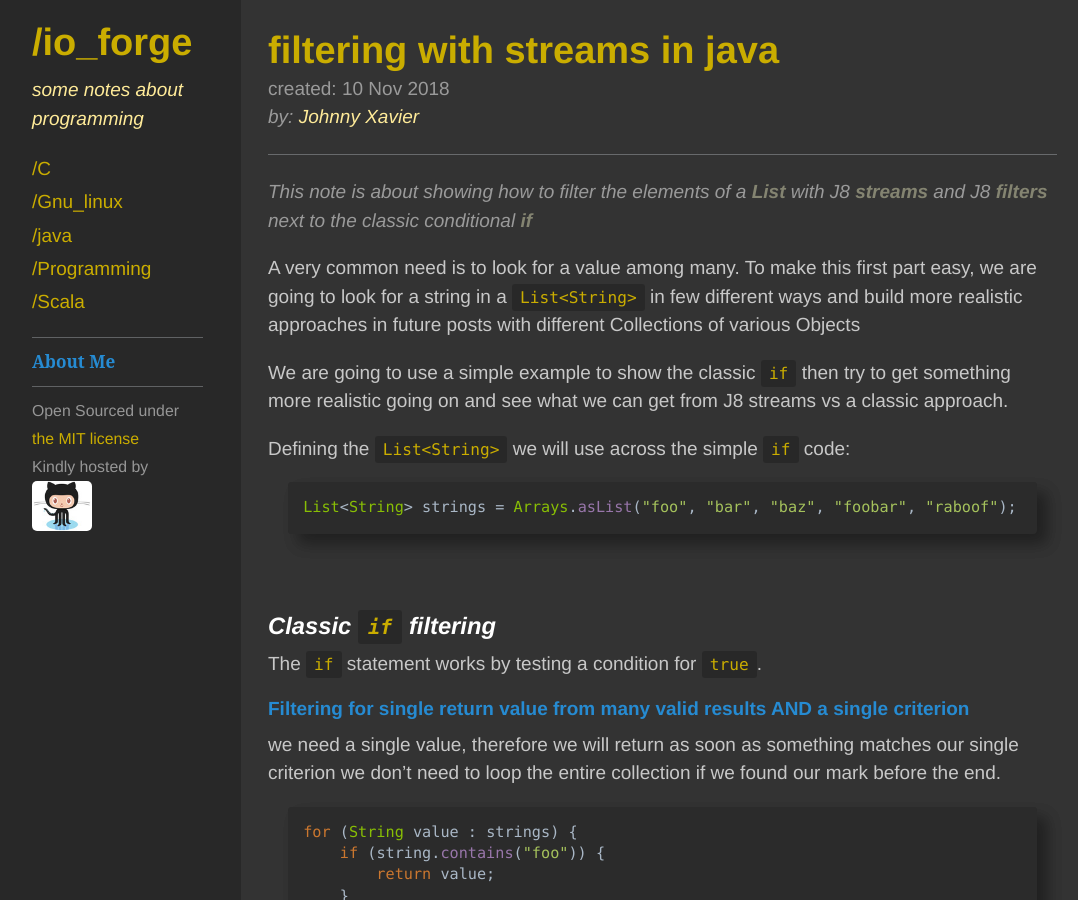
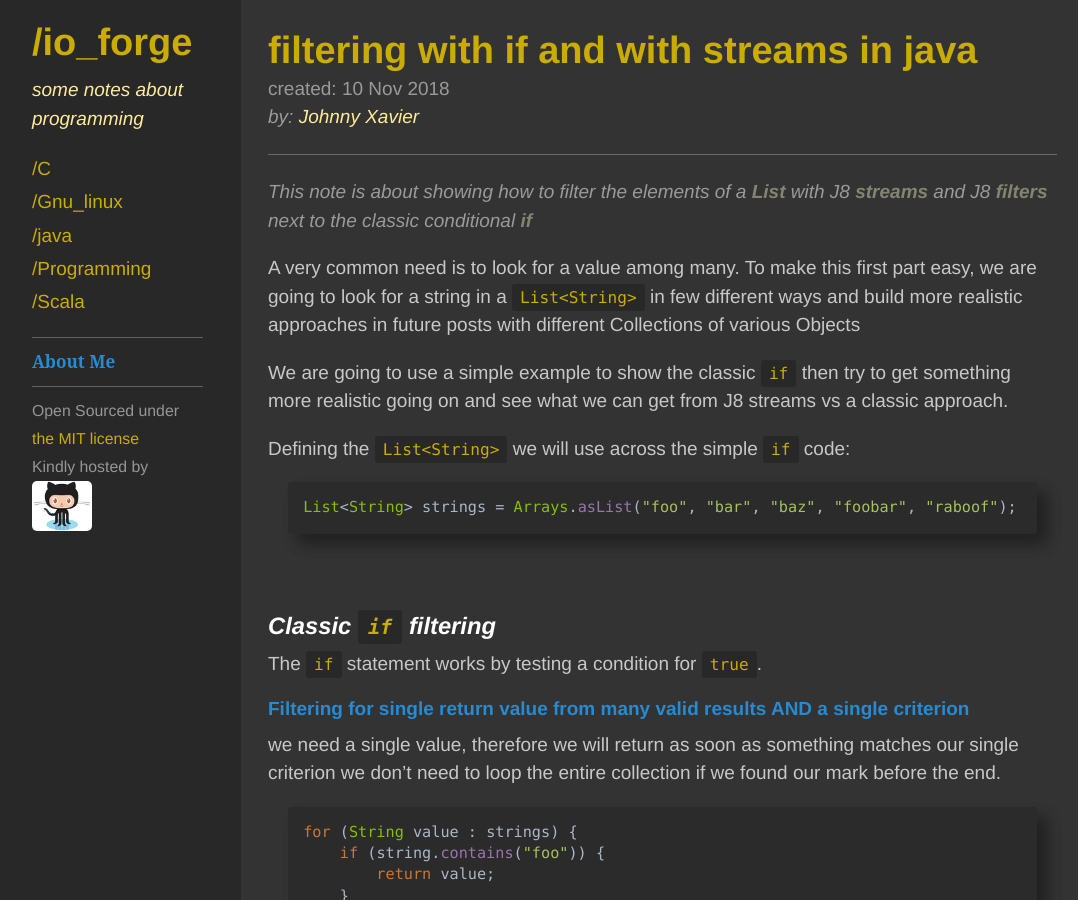
Before and after one commit to JohnnyXavier/johnnyxavier.github.io, a Jekyll site: the page built from _posts/2018-11-10-language-java-streams-filtering-a-collection.md, in a window 1280 px wide and 900 px high. Shown: the whole window, without its empty margins (6-1084 px from the left). Built offline with Jekyll 4.4.1, drawn with Linux system fonts in a browser that asks for light colours; comment, search, counter and statistics services are not loaded.

Commit message:
new theme

```diff
--- a/_posts/2018-11-10-language-java-streams-filtering-a-collection.md
+++ b/_posts/2018-11-10-language-java-streams-filtering-a-collection.md
@@ -1,6 +1,6 @@
 ---
 layout: post
-title: filtering with streams in java
+title: filtering with if and with streams in java
 author: Johnny Xavier
 image: java-logo.png
 updated:
```
